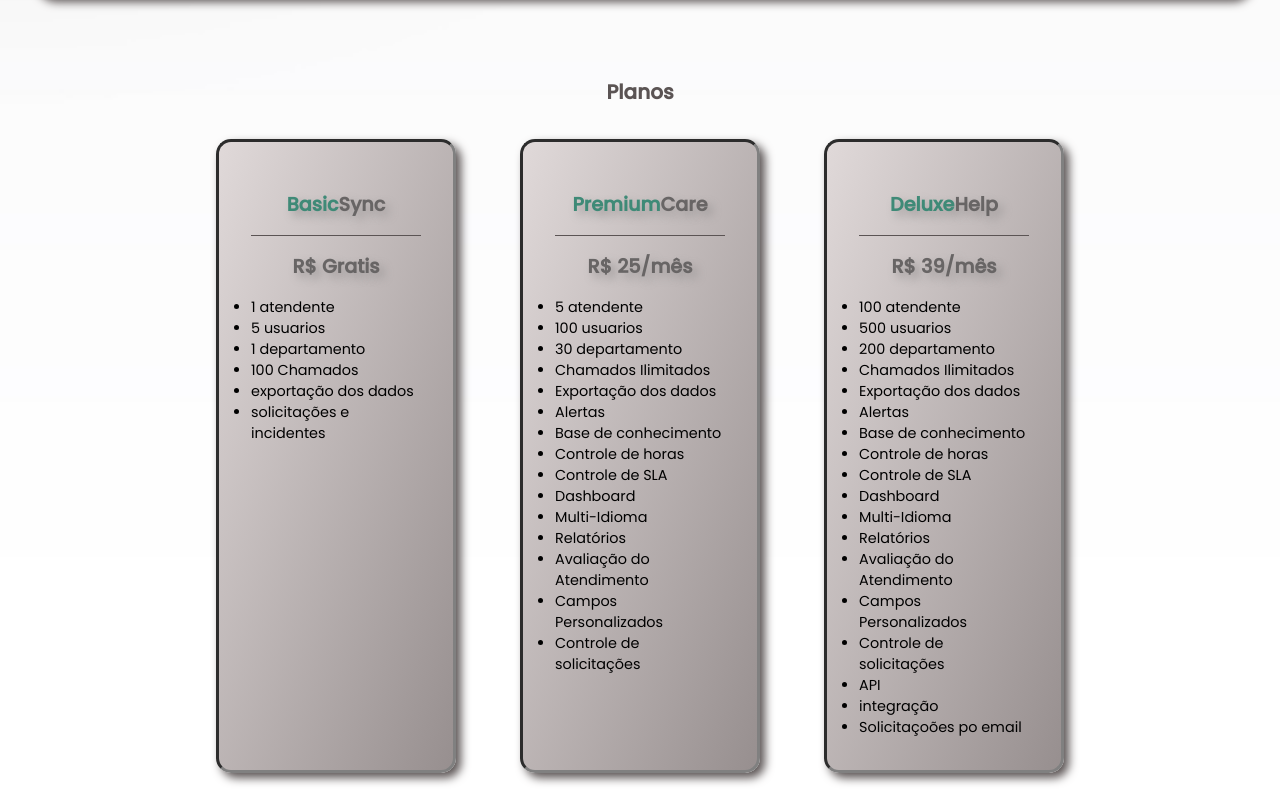
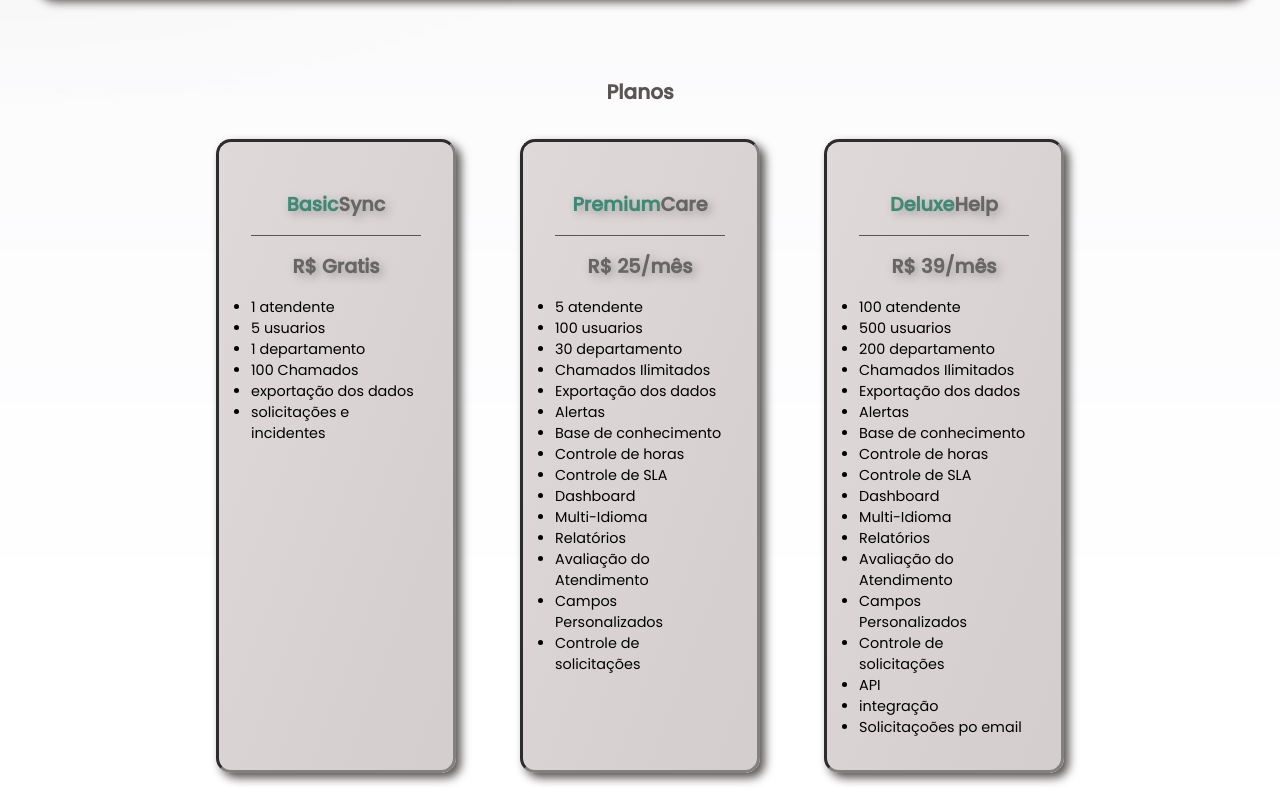
Before and after one commit to PedroHSiqueira/Controle-de-Chamados, a plain HTML site: page index.html in a window 1280 px wide. Shown: the part 2020-2820 px from the top of the page. Drawn offline with Linux system fonts and the light colour scheme.

Commit message:
Projeto Final

```diff
--- a/style.css
+++ b/style.css
@@ -184,7 +184,7 @@ hr{
     font-size: 1.2rem;
     padding: 1rem;
     color: #686565;
-    text-shadow: 5px 5px 10px #9e9a9a;
+    text-shadow: 3px 3px 10px #9e9a9a;
 }
 
 .valores{
@@ -197,7 +197,7 @@ hr{
 }
 
 .planoOpcoes{
-    background-image: linear-gradient(to bottom right, #e0d9d9, rgb(151, 143, 143));
+    background-image: linear-gradient(to bottom right, #e0d9d9, rgb(211, 205, 205));
     border-radius: 15px;
     border: 3px inset gray;
     box-shadow: 5px 5px 10px #5B5454;
```
